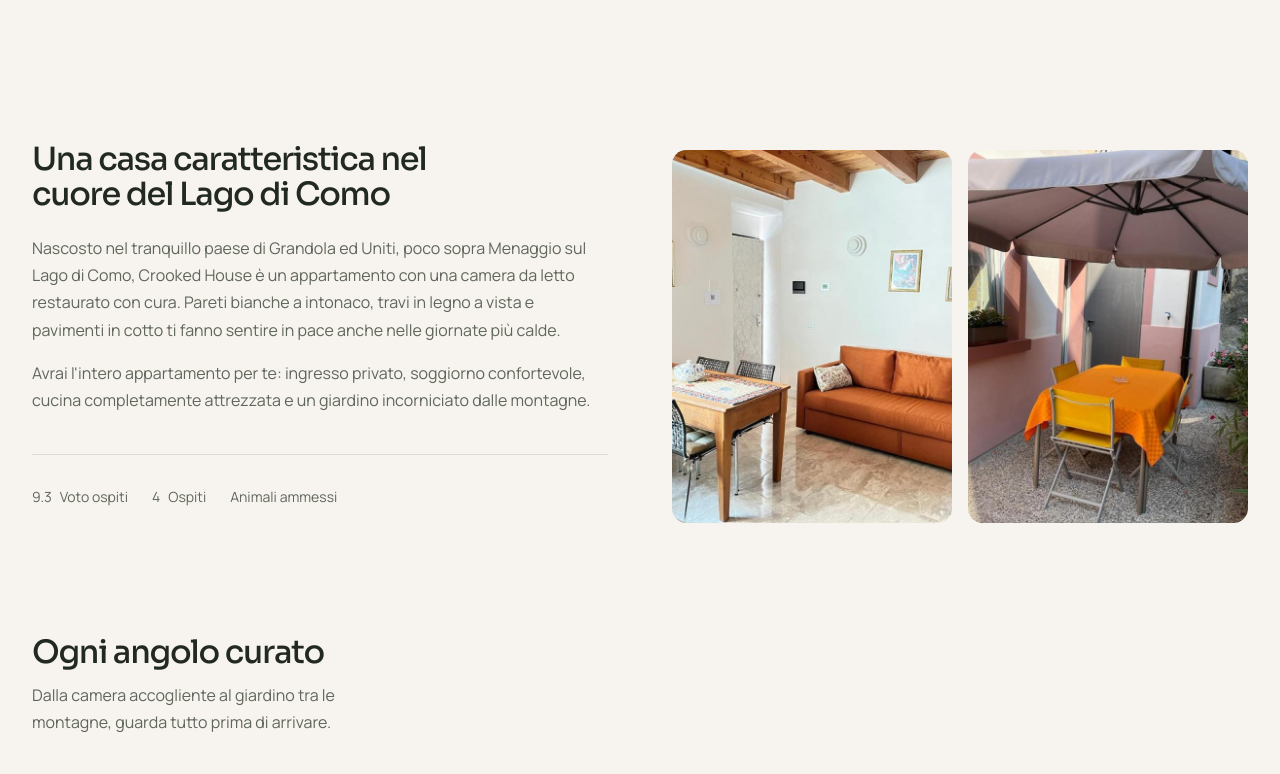
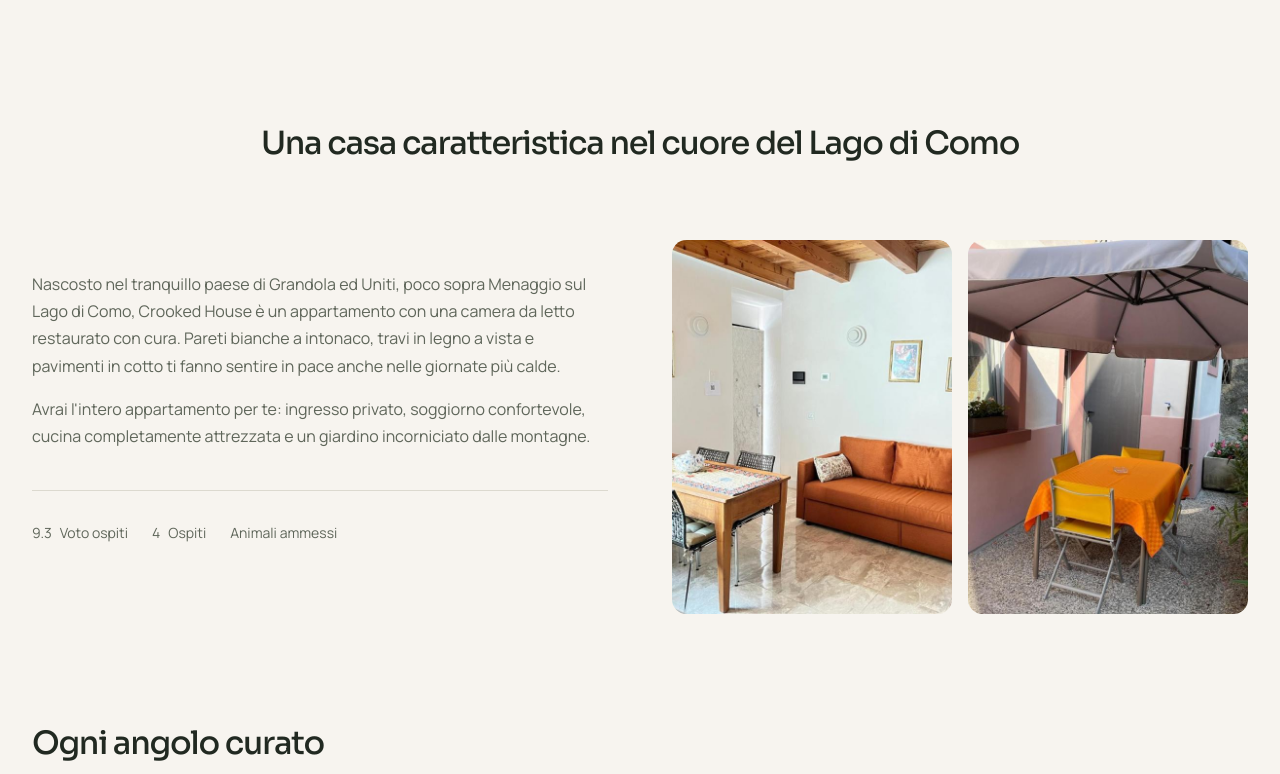
Before and after one commit to ed-arantes/crookedhouse, a Next.js app: page /it in a window 1280 px wide. Shown: the part 763-1537 px from the top of the page. Built offline with nearby package versions, Linux system fonts and the light colour scheme.

Commit message:
Update about.tsx

```diff
--- a/components/about.tsx
+++ b/components/about.tsx
@@ -11,12 +11,12 @@ export function About({ locale = 'en' }: { locale?: Locale }) {
 
   return (
     <section id="about" className="mx-auto max-w-7xl px-5 py-20 md:px-8 md:py-28">
-      <div className="grid gap-12 md:grid-cols-2 md:gap-16">
+      <h2 className="type-heading mt-4 text-center font-serif font-medium text-foreground">
+        {t(locale, 'about.headline')}
+      </h2>
+      <div className="mt-10 grid gap-12 md:grid-cols-2 md:gap-16">
         <div className="flex flex-col justify-center">
-          <h2 className="type-heading mt-4 text-balance font-serif font-medium text-foreground">
-            {t(locale, 'about.headline')}
-          </h2>
-          <p className="type-body mt-6 text-pretty text-muted-foreground">
+          <p className="type-body text-pretty text-muted-foreground">
             {t(locale, 'about.p1')}
           </p>
           <p className="type-body mt-4 text-pretty text-muted-foreground">
```
